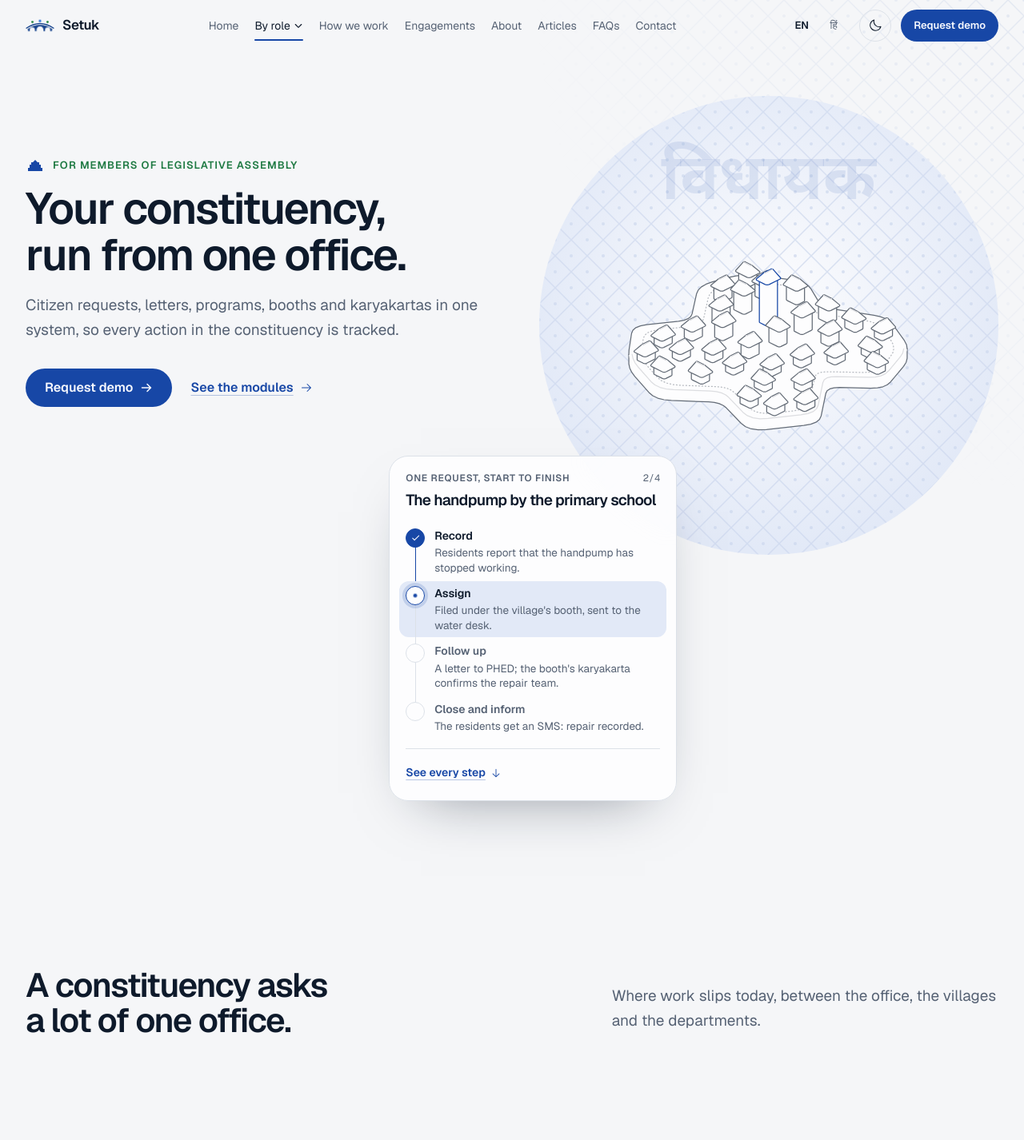
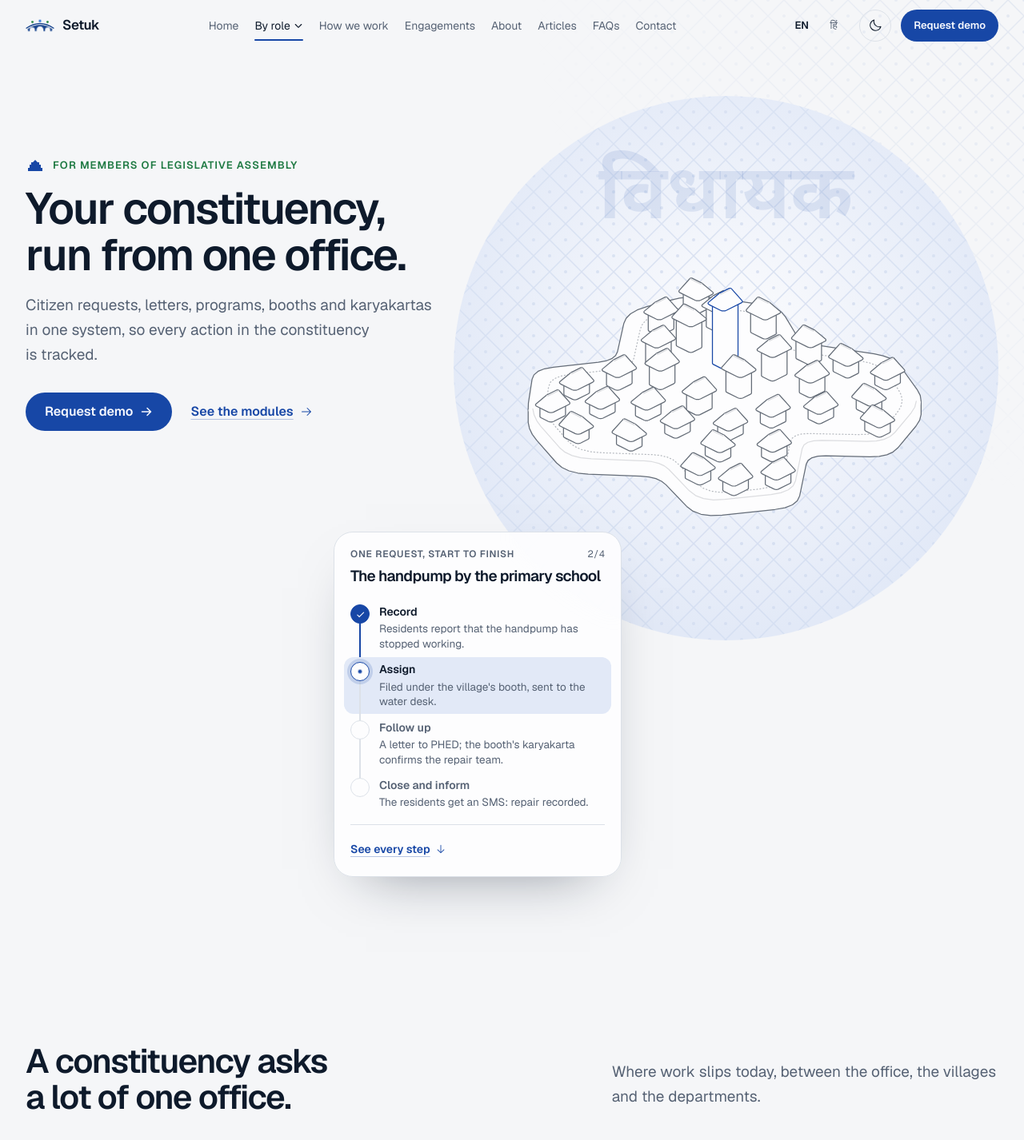
Before and after one commit to khareutkarshk/setuk, a Next.js app: page /for-mlas in a window 1280 px wide. Shown: the top 1426 px of the page at 80% size. Built offline with nearby package versions, Linux system fonts and the light colour scheme; a web font is replaced by a local one.

Commit message:
role page update

```diff
--- a/app/globals.css
+++ b/app/globals.css
@@ -258,9 +258,9 @@ html[data-hide-header] .site-header:not(:focus-within):not(:has([aria-expanded="
   --dome-hi: color-mix(in srgb, var(--accent) 40%, var(--accent-soft)); --dome-leaf: var(--leaf-inverse);
 }
 :root[data-theme="dark"] .role-stage[data-window="dome"] { --dome: var(--accent-soft); --dome-ink: var(--ink); --dome-hi: var(--accent); --dome-leaf: var(--leaf); }
-.role-stage[data-window="dome"] .role-window { padding: 7% 4% 44px; }
+.role-stage[data-window="dome"] .role-window { padding: 5% 2% 44px; }
 .role-stage[data-window="dome"] .role-bg { background: var(--dome); color: var(--dome-ink); border-radius: 50% 50% 24px 24px / 30% 30% 24px 24px; }
-.role-stage[data-window="dome"] .role-figure { max-width: 660px; }
+.role-stage[data-window="dome"] .role-figure { max-width: 860px; }
 .role-stage[data-window="dome"] .role-word { top: 6%; left: 50%; translate: -50% 0; font-size: min(13cqi, 150px); --word: color-mix(in srgb, var(--dome-ink) 9%, transparent); }
 .role-stage[data-window="dome"] [data-hairline] {
   --hairline-plate: var(--dome);
@@ -277,7 +277,7 @@ html[data-hide-header] .site-header:not(:focus-within):not(:has([aria-expanded="
 /* MLAs: the constituency on a kolam circle, the card over its lower edge */
 .role-stage[data-window="circle"] .role-window { display: grid; place-items: center; aspect-ratio: 1; }
 .role-stage[data-window="circle"] .role-bg { border-radius: 999px; background: radial-gradient(circle at 50% 46%, var(--surface) 0%, var(--accent-soft) 72%); }
-.role-stage[data-window="circle"] .role-figure { width: 84%; }
+.role-stage[data-window="circle"] .role-figure { width: 100%; }
 .role-stage[data-window="circle"] .role-word { top: 10%; left: 50%; translate: -50% 0; font-size: 14cqi; }
 .role-stage[data-window="circle"] .role-card-wrap { margin-top: -16%; }
 
@@ -287,7 +287,7 @@ html[data-hide-header] .site-header:not(:focus-within):not(:has([aria-expanded="
   border-radius: 32px; border: 1px solid var(--line); background: var(--surface-2);
   outline: 1px solid color-mix(in srgb, var(--accent) 16%, transparent); outline-offset: -12px;
 }
-.role-stage[data-window="jharokha"] .role-figure { width: 100%; max-width: 600px; }
+.role-stage[data-window="jharokha"] .role-figure { width: 100%; max-width: 780px; }
 .role-stage[data-window="jharokha"] [data-hairline] { --hairline-plate: var(--surface); }
 .role-stage[data-window="jharokha"] .role-word { right: 4%; bottom: 5%; font-size: 9cqi; }
 .role-stage[data-window="jharokha"] .role-card-wrap { position: relative; z-index: 2; }
@@ -295,7 +295,7 @@ html[data-hide-header] .site-header:not(:focus-within):not(:has([aria-expanded="
 /* Consultants: the turntable on a pool of waves, the next clients' cards behind this one's */
 .role-stage[data-window="pool"] .role-window { display: grid; place-items: center; aspect-ratio: 6 / 5; }
 .role-stage[data-window="pool"] .role-bg { border-radius: 50%; background: radial-gradient(ellipse at 50% 40%, var(--surface) 0%, var(--accent-soft) 74%); }
-.role-stage[data-window="pool"] .role-figure { width: 86%; }
+.role-stage[data-window="pool"] .role-figure { width: 100%; }
 .role-stage[data-window="pool"] .role-word { top: 9%; left: 50%; translate: -50% 0; font-size: 11cqi; }
 .role-stage[data-window="pool"] .hairline-read { top: 14%; }
 .role-stage[data-window="pool"] .role-card-wrap { margin-top: -14%; margin-left: auto; }
@@ -308,10 +308,12 @@ html[data-hide-header] .site-header:not(:focus-within):not(:has([aria-expanded="
 
 @media (min-width: 64rem) {
   .role-stage[data-window="dome"] .role-card-wrap { position: absolute; z-index: 2; left: 40px; bottom: 44px; width: 360px; margin: 0; }
+  /* the larger chamber steps right of centre so its left benches clear the card */
+  .role-stage[data-window="dome"] .role-figure { translate: 12% 0; }
   /* the circle stands right and the card bridges back under the promise: text, map, case on a diagonal */
-  .role-stage[data-window="circle"] .role-window { width: 92%; margin-left: auto; }
+  .role-stage[data-window="circle"] .role-window { width: 100%; margin-left: auto; }
   .role-stage[data-window="circle"] .role-card-wrap { margin-top: -20%; margin-left: -22%; }
-  .role-stage[data-window="jharokha"] .role-window { grid-template-columns: minmax(0, 4fr) minmax(0, 7fr); align-items: center; gap: 32px; padding: 40px 40px 32px; }
+  .role-stage[data-window="jharokha"] .role-window { grid-template-columns: minmax(0, 4fr) minmax(0, 8fr); align-items: center; gap: 24px; padding: 32px 32px 24px; }
   .role-stage[data-window="jharokha"] .role-card-wrap { order: -1; }
 }
 
--- a/components/pages/roles/role-hero.tsx
+++ b/components/pages/roles/role-hero.tsx
@@ -41,9 +41,9 @@ function Body({ r, locale, anchor, center = false, className = "" }: { r: RoleHe
 
 const SHELL: Record<RoleWindow, string> = {
   dome: "pt-8 pb-16 md:pt-14 lg:pb-24",
-  circle: "grid gap-10 pt-8 pb-16 md:pt-14 lg:grid-cols-[minmax(0,10fr)_minmax(0,11fr)] lg:gap-6 lg:pb-24",
+  circle: "grid gap-10 pt-8 pb-16 md:pt-14 lg:grid-cols-[minmax(0,9fr)_minmax(0,12fr)] lg:gap-6 lg:pb-24",
   jharokha: "pt-8 pb-16 md:pt-14 lg:pb-24",
-  pool: "grid items-center gap-10 pt-8 pb-16 md:pt-14 lg:grid-cols-[minmax(0,10fr)_minmax(0,11fr)] lg:gap-14 lg:pb-24"
+  pool: "grid items-center gap-10 pt-8 pb-16 md:pt-14 lg:grid-cols-[minmax(0,12fr)_minmax(0,9fr)] lg:gap-10 lg:pb-24"
 };
 
 export function RoleHero({ role, r, locale, anchor }: { role: RoleKey; r: RoleHead; locale: Locale; anchor: string }) {
@@ -55,11 +55,9 @@ export function RoleHero({ role, r, locale, anchor }: { role: RoleKey; r: RoleHe
       figure={look.figure}
       stops={look.stops}
       label={r.figure.label}
-      hint={r.figure.hint}
       nouns={r.figure.read}
       word={r.word}
       kase={r.case}
-      replay={c.hero.replay}
       more={role === "consultants" ? undefined : { href: "#flow", t: c.hero.more }}
     />
   );
--- a/components/pages/roles/role-stage.tsx
+++ b/components/pages/roles/role-stage.tsx
@@ -1,6 +1,6 @@
 "use client";
 
-import { useRef, useState } from "react";
+import { useEffect, useRef, useState, type RefObject } from "react";
 import type { RoleCase } from "@/content/types";
 import * as I from "@/components/icons";
 import { Hairline, type HairlineControls } from "@/components/site/hairline";
@@ -10,49 +10,83 @@ import type { RoleWindow, Stop } from "./look";
 /*
  * The role hero's picture: the line figure in its window, and the case card that walks one real
  * case through the figure's tour (Hairline's `tour` and `onTour`). The card is copy, so it is always
- * there and always readable: before the lap and without motion it shows the case as written, every
- * step done; while the lap plays the step the unseen pointer has reached is lit, and when the figure
- * comes back to rest the case closes and the rest highlight turns leaf (`data-closed`, globals.css).
- * The figure's own read-out ("ward 07") stands down while the case plays, so it never contradicts
+ * there and always readable: before it plays and without motion it shows the case as written, every
+ * step done. It plays once, when the card itself is half in view (on a phone it sits under the
+ * figure, so the figure's view alone is no sign it is read): the figure's lap starts again from its
+ * first stop, and each step lights as the unseen pointer reaches it. The kernel pauses a figure out
+ * of view and gives way to a real hand, so each step also has a deadline a little past the lap's
+ * own pace; the case always reaches its close, in step with the figure whenever the figure is moving.
+ * The figure loops on its own after that: at each rest its highlight turns leaf (`data-closed`,
+ * globals.css), and while it walks its own read-out ("ward 07") stands down so it never contradicts
  * the card; a real pointer brings it back and takes the leaf away.
  */
 
 /** null: the case as written; -1: the lap has set off; 0 to 3: the step reached, 3 closing it */
 type Step = number | null;
 
+/** The longest wait for the first stop (the kernel's resume, stagger and travel), then for each next one */
+const FIRST_MS = 4200;
+const NEXT_MS = 2600;
+
 type Props = {
   window: RoleWindow;
   figure: string;
   stops: Stop[];
   label: string;
-  hint: string;
   nouns: Record<string, string>;
   /** The role in Devanagari, set large in outline behind the figure */
   word: string;
   kase: RoleCase;
-  replay: string;
   /** The Flow section's anchor and its link text, on the office pages */
   more?: { href: string; t: string };
 };
 
-export function RoleStage({ window: kind, figure, stops, label, hint, nouns, word, kase, replay, more }: Props) {
+export function RoleStage({ window: kind, figure, stops, label, nouns, word, kase, more }: Props) {
+  // the figure's lap, round and round, and the card's one pass through the case
+  const [lap, setLap] = useState<Step>(null);
   const [step, setStep] = useState<Step>(null);
   const [hand, setHand] = useState(false);
   const controls = useRef<HairlineControls | null>(null);
+  const cardRef = useRef<HTMLDivElement>(null);
   const last = kase.steps.length - 1;
-  const closed = step === null || step >= last;
+  const resting = lap === null || lap >= last;
   const inside = kind === "jharokha";
 
+  useEffect(() => {
+    const el = cardRef.current;
+    if (!el || matchMedia("(prefers-reduced-motion: reduce)").matches) return;
+    const watch = new IntersectionObserver(([e]) => {
+      if (!e?.isIntersecting) return;
+      watch.disconnect();
+      setStep(-1);
+      controls.current?.restart();
+    }, { threshold: 0.5 });
+    watch.observe(el);
+    return () => watch.disconnect();
+  }, []);
+
+  // the deadline for the next step, should the figure not reach it first
+  useEffect(() => {
+    if (step === null || step >= last) return;
+    const t = window.setTimeout(() => setStep((s) => (s === null || s >= last ? s : s + 1)), step < 0 ? FIRST_MS : NEXT_MS);
+    return () => window.clearTimeout(t);
+  }, [step, last]);
+
+  const heard = (i: number) => {
+    setLap(i);
+    setStep((s) => (s !== null && s < last && i === s + 1 ? i : s));
+  };
+
   const card = (
-    <CaseCard kase={kase} step={step} closed={closed} replay={step === last ? () => controls.current?.replay() : undefined} replayLabel={replay} more={more} />
+    <CaseCard cardRef={cardRef} kase={kase} step={step} closed={step === null || step >= last} more={more} />
   );
 
   return (
     <div
       className="role-stage"
       data-window={kind}
-      data-playing={!closed && !hand ? "" : undefined}
-      data-closed={closed && !hand ? "" : undefined}
+      data-playing={!resting && !hand ? "" : undefined}
+      data-closed={resting && !hand ? "" : undefined}
     >
       <div className="role-window">
         {/* the window's shape, ground and ornament, clipped on their own so the figure and its read-out never are */}
@@ -60,10 +94,10 @@ export function RoleStage({ window: kind, figure, stops, label, hint, nouns, wor
           <Decor kind={kind} />
           <span className="role-word font-deva">{word}</span>
         </span>
-        {/* a hero is tall, so the case starts once a good part of the figure is in view, not most of it */}
+        {/* a hero is tall, so the figure starts walking once a good part of it is in view, not most of it */}
         {/* a hand on the figure itself (not the card beside it) takes the stage from the case */}
         <div className="role-figure" onPointerEnter={() => setHand(true)} onPointerLeave={() => setHand(false)}>
-          <Hairline name={figure} label={label} hint={hint} nouns={nouns} tour={stops} onTour={(i) => setStep(i)} controls={controls} threshold={0.35} />
+          <Hairline name={figure} label={label} nouns={nouns} tour={stops} onTour={heard} controlsRef={controls} threshold={0.35} />
         </div>
         {inside && card}
       </div>
@@ -95,18 +129,17 @@ function Decor({ kind }: { kind: RoleWindow }) {
   return <CornerPattern kind="lehar" fx={50} fy={100} radius={420} className="inset-0 text-accent opacity-[.24]" />;
 }
 
-function CaseCard({ kase, step, closed, replay, replayLabel, more }: {
+function CaseCard({ cardRef, kase, step, closed, more }: {
+  cardRef: RefObject<HTMLDivElement | null>;
   kase: RoleCase;
   step: Step;
   closed: boolean;
-  replay?: () => void;
-  replayLabel: string;
   more?: { href: string; t: string };
 }) {
   const last = kase.steps.length - 1;
   const reached = step === null ? last : Math.max(step, -1);
   return (
-    <div className="role-card-wrap">
+    <div ref={cardRef} className="role-card-wrap">
       {/* the next clients' cards, squared up behind this one (shown on the consultants' pool only) */}
       <span aria-hidden="true" className="role-ghost" />
       <span aria-hidden="true" className="role-ghost" />
@@ -132,19 +165,12 @@ function CaseCard({ kase, step, closed, replay, replayLabel, more }: {
           );
         })}
       </ol>
-      {(replay || more) && (
-        <div className="mt-3 flex flex-wrap items-center justify-between gap-x-4 gap-y-1 border-t border-line pt-3">
-          {more && (
-            <a href={more.href} className="group inline-flex min-h-9 items-center gap-1.5 text-[14px] font-semibold text-accent">
-              <span className="underline decoration-accent/30 underline-offset-4 group-hover:decoration-accent">{more.t}</span>
-              <I.ArrowDown size={14} aria-hidden />
-            </a>
-          )}
-          {replay && (
-            <button type="button" onClick={replay} className="press ml-auto inline-flex min-h-9 items-center gap-1.5 rounded-full px-2 text-[14px] font-medium text-muted hover:text-ink">
-              <I.ClockCounterClockwise size={15} aria-hidden />{replayLabel}
-            </button>
-          )}
+      {more && (
+        <div className="mt-3 border-t border-line pt-3">
+          <a href={more.href} className="group inline-flex min-h-9 items-center gap-1.5 text-[14px] font-semibold text-accent">
+            <span className="underline decoration-accent/30 underline-offset-4 group-hover:decoration-accent">{more.t}</span>
+            <I.ArrowDown size={14} aria-hidden />
+          </a>
         </div>
       )}
       </div>
--- a/content/en.ts
+++ b/content/en.ts
@@ -706,7 +706,7 @@ export const en: Dictionary = {
       common: {
         eg: "For example",
         soon: "In progress",
-        hero: { replay: "Play again", more: "See every step" },
+        hero: { more: "See every step" },
         setup: {
           title: "Set up with your office in two to three weeks.",
           sub: "We study how your office runs, configure Setuk around it, train each role, then stay on.",
@@ -738,7 +738,6 @@ export const en: Dictionary = {
         word: "सांसद",
         figure: {
           label: "The Lok Sabha chamber drawn in fine lines. Point at a bench and it rises, like a member standing to speak.",
-          hint: "Point at a bench",
           read: { seat: "seat" }
         },
         case: {
@@ -849,7 +848,6 @@ export const en: Dictionary = {
         word: "विधायक",
         figure: {
           label: "An assembly constituency drawn in fine lines, with polling booths across it. Point at the map and the booths nearby rise.",
-          hint: "Point at the map",
           read: { booth: "booth" }
         },
         case: {
@@ -960,7 +958,6 @@ export const en: Dictionary = {
         word: "महापौर",
         figure: {
           label: "A city drawn in fine lines, divided into wards. Point at a ward and its buildings rise.",
-          hint: "Point at a ward",
           read: { ward: "ward" }
         },
         case: {
@@ -1067,7 +1064,6 @@ export const en: Dictionary = {
         word: "सलाहकार",
         figure: {
           label: "A turntable carrying four kinds of office. Push it round and each client's office comes to the front.",
-          hint: "Push the turntable",
           read: { client: "client" }
         },
         case: {
--- a/content/hi.ts
+++ b/content/hi.ts
@@ -707,7 +707,7 @@ export const hi: Dictionary = {
       common: {
         eg: "उदाहरण",
         soon: "बन रहा है",
-        hero: { replay: "फिर से चलाएँ", more: "हर कदम देखें" },
+        hero: { more: "हर कदम देखें" },
         setup: {
           title: "दो से तीन हफ़्ते में आपके दफ़्तर के साथ सेटअप।",
           sub: "हम देखते हैं कि आपका दफ़्तर कैसे चलता है, उसी के हिसाब से सेतुक सेट करते हैं, हर भूमिका को प्रशिक्षण देते हैं, और साथ बने रहते हैं।",
@@ -739,7 +739,6 @@ export const hi: Dictionary = {
         word: "सांसद",
         figure: {
           label: "महीन रेखाओं में बना लोक सभा का सदन। किसी बेंच पर कर्सर ले जाएँ, वह उठ जाती है, जैसे कोई सदस्य बोलने खड़ा हो।",
-          hint: "किसी बेंच पर कर्सर ले जाएँ",
           read: { seat: "सीट" }
         },
         case: {
@@ -850,7 +849,6 @@ export const hi: Dictionary = {
         word: "विधायक",
         figure: {
           label: "महीन रेखाओं में बना एक विधानसभा क्षेत्र, जिसमें मतदान बूथ फैले हैं। नक्शे पर कर्सर ले जाएँ, पास के बूथ उठ जाते हैं।",
-          hint: "नक्शे पर कर्सर ले जाएँ",
           read: { booth: "बूथ" }
         },
         case: {
@@ -961,7 +959,6 @@ export const hi: Dictionary = {
         word: "महापौर",
         figure: {
           label: "महीन रेखाओं में बना एक शहर, वार्डों में बँटा। किसी वार्ड पर कर्सर ले जाएँ, उसकी इमारतें उठ जाती हैं।",
-          hint: "किसी वार्ड पर कर्सर ले जाएँ",
           read: { ward: "वार्ड" }
         },
         case: {
@@ -1068,7 +1065,6 @@ export const hi: Dictionary = {
         word: "सलाहकार",
         figure: {
           label: "एक घूमने वाली थाली, जिस पर चार तरह के दफ़्तर हैं। इसे घुमाएँ और हर क्लाइंट का दफ़्तर सामने आता है।",
-          hint: "थाली को घुमाएँ",
           read: { client: "क्लाइंट" }
         },
         case: {
--- a/content/types.ts
+++ b/content/types.ts
@@ -314,10 +314,10 @@ export interface RoleHead {
   /** Set large and faint in Devanagari behind the figure */
   word: string;
   /**
-   * The hero figure: what it shows (its accessible name), the hint shown until the pointer arrives,
-   * and the read-out's nouns, by the word the figure writes ("seat 3·12" → read.seat + " 3·12")
+   * The hero figure: what it shows (its accessible name) and the read-out's nouns,
+   *, by the word the figure writes ("seat 3·12" → read.seat + " 3·12")
    */
-  figure: { label: string; hint: string; read: Record<string, string> };
+  figure: { label: string; read: Record<string, string> };
   /** The case the hero's card plays beside the figure: the office pages' Flow example in four short steps */
   case: RoleCase;
   faq: { title: string; items: QA[] };
@@ -392,7 +392,7 @@ export interface Roles {
     eg: string;
     soon: string;
     /** The hero card's buttons: play the case again, and jump to the Flow section that tells it in full */
-    hero: { replay: string; more: string };
+    hero: { more: string };
     setup: { title: string; sub: string; link: string };
     trust: { title: string; items: TitledItem[]; link: string };
     allFaqs: string;
```
Also changed, not shown: components/site/hairline.tsx (+26 -23 lines).
